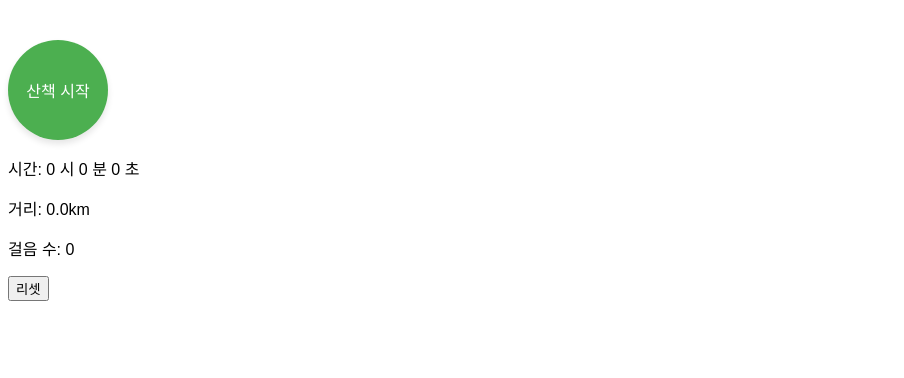
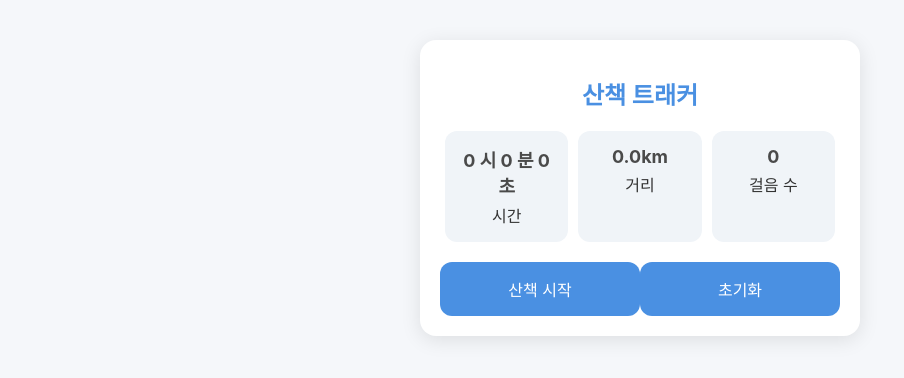
Before and after one commit to yunjeremy/Today-s-Dog-Walk, a plain HTML site: page index.html in a window 1280 px wide. Shown: the whole page, without its empty margins (0-904 px from the left). Drawn offline with Linux system fonts and the light colour scheme.

Commit message:
ui수정

```diff
--- a/index.html
+++ b/index.html
@@ -18,18 +18,33 @@ Step Progress Bar
   <link rel="stylesheet" href="style.css"/>
 </head>
 <body>
-  <div class="step-progress">
-    <!-- 스텝 프로그레스 바 -->
+  <div class="container">
+    <h1>산책 트래커</h1>
+
+    <div class="stats">
+      <div class="stat-card">
+        <span id="time">0 시 0 분 0 초</span>
+        시간
+      </div>
+      <div class="stat-card">
+        <span id="distance">0.0km</span>
+        거리
+      </div>
+      <div class="stat-card">
+        <span id="steps">0</span>
+        걸음 수
+      </div>
+    </div>
+
+    <!-- 지도 -->
+    <div id="map"></div>
+
+    <!-- 버튼 영역 추가 -->
+    <div style="margin-top: 20px; display: flex; justify-content: center;">
+      <button id="startWalkButton">산책 시작</button>
+      <button id="resetButton">초기화</button>
+    </div>
   </div>
-
-  <button id="startWalkButton">산책 시작</button>
-  <div id="walkInfo">
-    <p>시간: <span id="time">0시 0분 0초</span></p>
-    <p>거리: <span id="distance">0.0km</span></p>
-    <p>걸음 수: <span id="steps">0</span></p>
-  </div>
-
-<button id="resetButton">리셋</button>
 
   <div id="map"></div>
 
--- a/script.js
+++ b/script.js
@@ -106,7 +106,7 @@ document.getElementById('resetButton').addEventListener('click', () => this.rese
       this.lastStepTime = currentTime;
 
       // 거리 업데이트 (1걸음 당 약 0.8m)
-      this.distance = this.steps * 0.8;
+      //this.distance = this.steps * 0.8;
 
       // localStorage 저장
       localStorage.setItem('walkSteps', this.steps);
--- a/style.css
+++ b/style.css
@@ -1,71 +1,66 @@
-/* 디자인 및 레이아웃 담당 (스타일 역할)
-화면에 표시되는 요소들의 모양, 색상, 크기, 위치 등을 정의하는 파일입니다.
-주요 기능:
-전체 폰트, 배경, 마진, 패딩
-지도 크기
-Step Progress Bar 스타일
-진행 단계 (Step) 원 모양
-활성화(active) 되었을 때 색상 변화
-버튼 스타일
-텍스트 위치 및 크기 등
-쉽게 말해, 이 파일이 없으면 모든 UI 가 다 흐트러지거나 기본 브라우저 스타일로 보입니다. */
-
 body {
-  font-family: Arial, sans-serif;
+  font-family: 'Inter', sans-serif;
+  background-color: #f5f7fa;
+  margin: 0;
+  padding: 0;
+  color: #333;
 }
 
-#map {
-  width: 100%;
-  height: 300px;
+.container {
+  max-width: 400px;
+  margin: 40px auto;
+  padding: 20px;
+  background-color: white;
+  border-radius: 16px;
+  box-shadow: 0 4px 20px rgba(0, 0, 0, 0.1);
 }
 
-.step-progress {
+h1 {
+  text-align: center;
+  font-size: 24px;
+  margin-bottom: 20px;
+  color: #4a90e2;
+}
+
+.stats {
   display: flex;
   justify-content: space-between;
-  margin: 20px 0;
+  margin-bottom: 20px;
 }
 
-.step {
+.stat-card {
   flex: 1;
+  margin: 0 5px;
+  background-color: #f0f4f8;
+  padding: 15px;
+  border-radius: 12px;
   text-align: center;
-  position: relative;
 }
 
-.step:before {
-  content: "";
+.stat-card span {
   display: block;
-  margin: 0 auto;
-  width: 30px;
-  height: 30px;
-  background-color: #ddd;
-  border-radius: 50%;
-  line-height: 30px;
+  font-size: 18px;
+  font-weight: bold;
+  margin-bottom: 5px;
+  color: #4a4a4a;
 }
 
-.step.active:before {
-  background-color: #4CAF50;
+button {
+  width: 100%;
+  padding: 15px;
+  background-color: #4a90e2;
+  color: white;
+  border: none;
+  border-radius: 12px;
+  font-size: 16px;
+  cursor: pointer;
+  transition: background-color 0.3s;
 }
 
-/* === 산책 시작 버튼 스타일 추가 === */
-#startWalkButton {
-    width: 100px;
-    height: 100px;
-    border-radius: 50%;
-    background-color: #4CAF50;
-    color: white;
-    border: none;
-    font-size: 16px;
-    cursor: pointer;
-    box-shadow: 0 4px 6px rgba(0, 0, 0, 0.1);
-    transition: background-color 0.3s, transform 0.2s;
-  }
+button:hover {
+  background-color: #357ABD;
+}
 
-  #startWalkButton:hover {
-    background-color: #45a049;
-    transform: scale(1.05);
-  }
-
-  #startWalkButton:active {
-    background-color: #3e8e41;
-    transform: scale(0.98);
-  }
+button:active {
+  background-color: #2c5aa0;
+}
```
